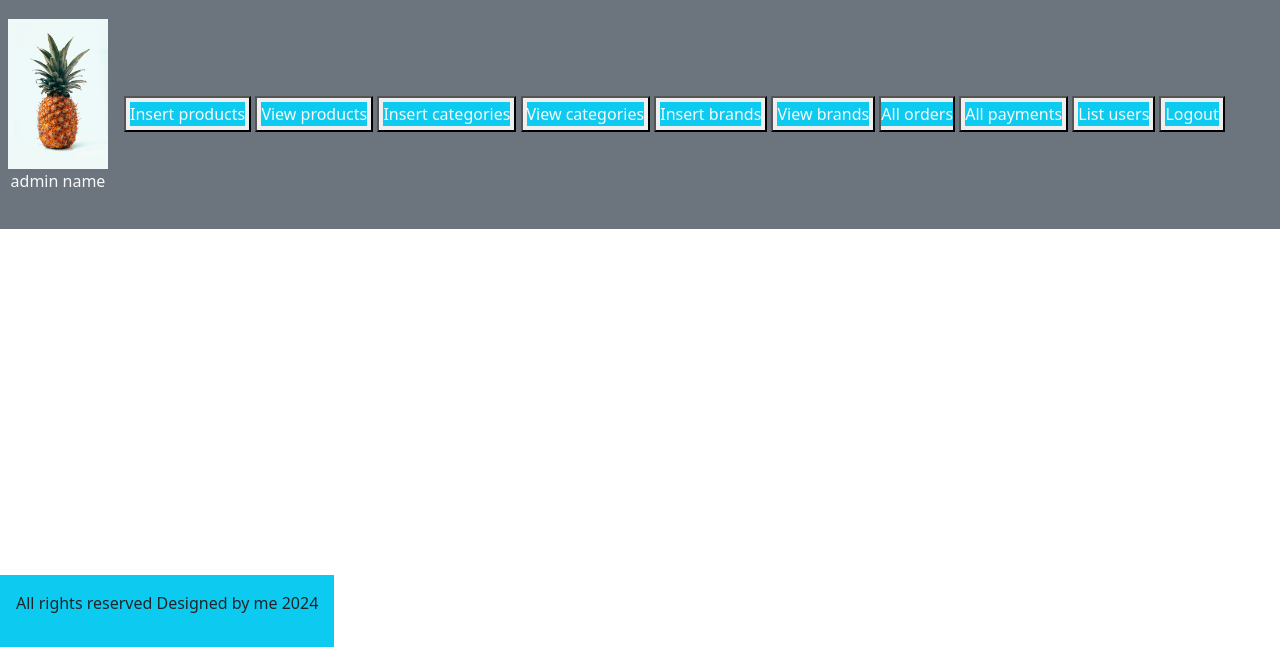
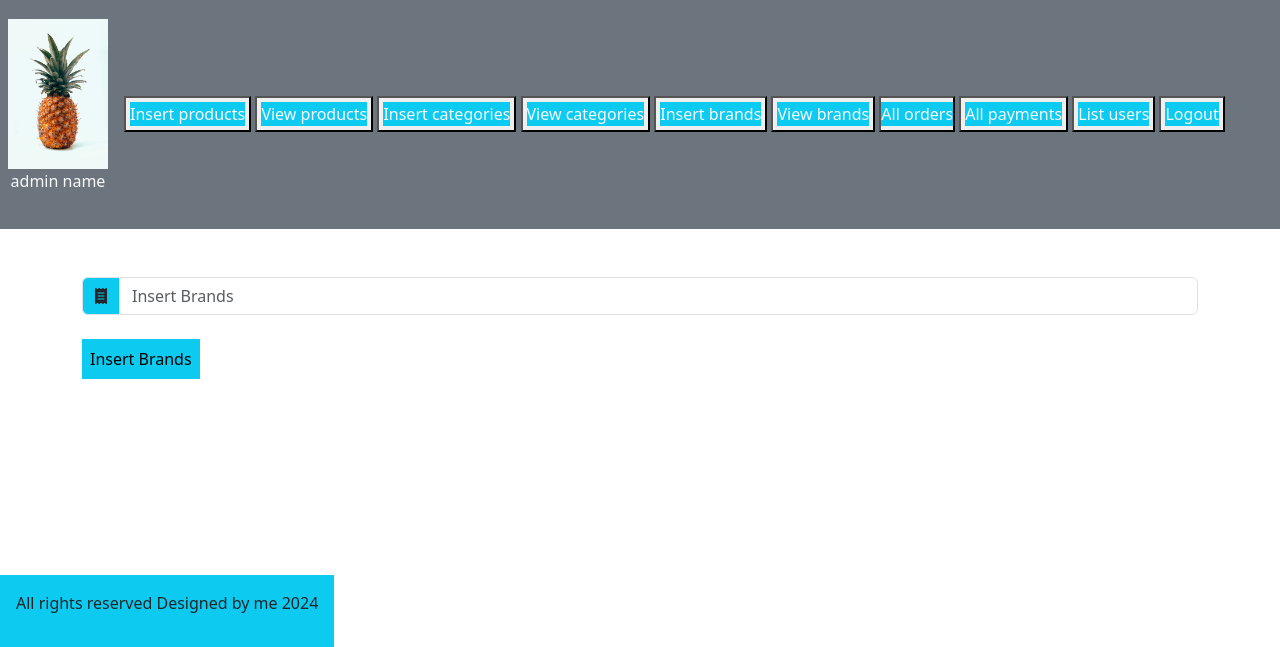
Before and after one commit to L00ka5z78/ecommerce-with-php-mysql, a PHP site: page /admin_area/index.php?insert_brand in a window 1280 px wide. Shown: the part 153-800 px from the top of the page. Run offline with PHP 8.4, Linux system fonts and the light colour scheme.

Commit message:
insert brands feat added 07.01.24 10:40

```diff
--- a/admin_area/index.php
+++ b/admin_area/index.php
@@ -45,7 +45,7 @@
                     <button class="my-3 px-1"><a href="" class="nav-link text-light bg-info my-1">View products</a></button>
                     <button class="my-3 px-1"><a href="index.php?insert_category" class="nav-link text-light bg-info my-1">Insert categories</a></button>
                     <button class="my-3 px-1"><a href="" class="nav-link text-light bg-info my-1">View categories</a></button>
-                    <button class="my-3 px-1"><a href="" class="nav-link text-light bg-info my-1">Insert brands</a></button>
+                    <button class="my-3 px-1"><a href="index.php?insert_brand" class="nav-link text-light bg-info my-1">Insert brands</a></button>
                     <button class="my-3 px-1"><a href="" class="nav-link text-light bg-info my-1">View brands</a></button>
                     <button class="my-3" px-1><a href="" class="nav-link text-light bg-info my-1">All orders</a></button>
                     <button class="my-3 px-1"><a href="" class="nav-link text-light bg-info my-1">All payments</a></button>
@@ -59,7 +59,10 @@
         <div class="container my-5">
             <?php
             if (isset($_GET['insert_category'])) {
-                include('insert_categories.php');
+                include('panel/insert_categories.php');
+            }
+            if (isset($_GET['insert_brand'])) {
+                include('panel/insert_brands.php');
             }
             ?>
         </div>
--- /dev/null
+++ b/admin_area/panel/insert_brands.php
@@ -0,0 +1,11 @@
+<form action="" method="post" class="mb-2">
+    <div class="input-group mb-2 w-90">
+        <span class="input-group-text bg-info" id="basic-addon1"><i class="fa-solid fa-receipt"></i></span>
+        <input type="text" name="cat_title" class="form-control" placeholder="Insert Brands" aria-label="brands">
+    </div>
+    <div class="input-group w-10 mb-2 m-auto">
+
+        <!-- <input type="submit" name="insert_cat" class="form-control bg-info" value="Insert Categories"> -->
+        <button class="bg-info p-2 my-3 border-0">Insert Brands</button>
+    </div>
+</form>
--- a/admin_area/insert_categories.php
+++ b/admin_area/panel/insert_categories.php
@@ -1,7 +1,7 @@
 <form action="" method="post" class="mb-2">
     <div class="input-group mb-2 w-90">
         <span class="input-group-text bg-info" id="basic-addon1"><i class="fa-solid fa-receipt"></i></span>
-        <input type="text" name="cat_title" class="form-control" placeholder="Insert categories" aria-label="Username" aria-describedby="basic-addon1">
+        <input type="text" name="cat_title" class="form-control" placeholder="Insert Categories" aria-label="Categories" aria-describedby="basic-addon1">
     </div>
     <div class="input-group w-10 mb-2 m-auto">
 
```
